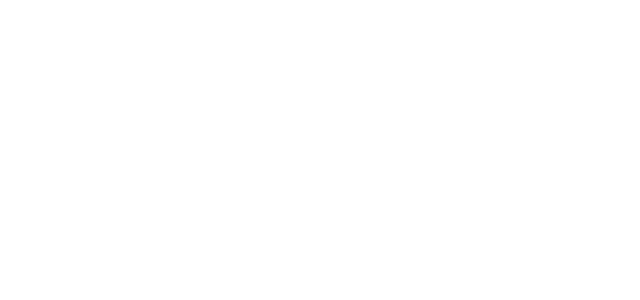
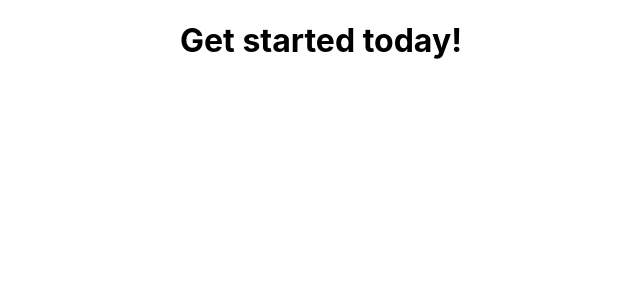
Before and after one commit to Anthonyvseth/personal-growth-tracker, a React (Create React App) app in the folder client/: page / in a window 1280 px wide. Shown: the top 300 px of the page, without its empty margins (319-959 px from the left). Built offline with nearby package versions, Linux system fonts and the light colour scheme.

Commit message:
client side setup to create signup feature

```diff
--- /dev/null
+++ b/client/src/components/Router.js
@@ -0,0 +1,15 @@
+import React, {useState} from 'react'
+import {Switch, Route} from 'react-router-dom'
+import SignUp from './SignUp'
+
+const Router = () => {
+    return (
+        <main>
+            <Switch>
+                <Route exact path='/' component={() => <SignUp />} />
+            </Switch>
+        </main>
+    )
+}
+
+export default Router
--- /dev/null
+++ b/client/src/components/SignUp.js
@@ -0,0 +1,12 @@
+import React, {useState} from 'react'
+
+const SignUp = () => {
+
+    return (
+        <div>
+        <h1>Get started today!</h1>
+        </div>
+    )
+}
+
+export default SignUp
--- a/client/src/index.js
+++ b/client/src/index.js
@@ -1,7 +1,7 @@
 import React from 'react';
 import ReactDOM from 'react-dom';
 import { BrowserRouter } from 'react-router-dom';
-import './index.css';
+import './style/index.css';
 import App from './App';
 
 ReactDOM.render(
```
Also changed, not shown: client/src/App.js (+5 -3 lines), client/src/style/App.css (renamed from client/src/App.css), client/src/style/index.css (renamed from client/src/index.css).
